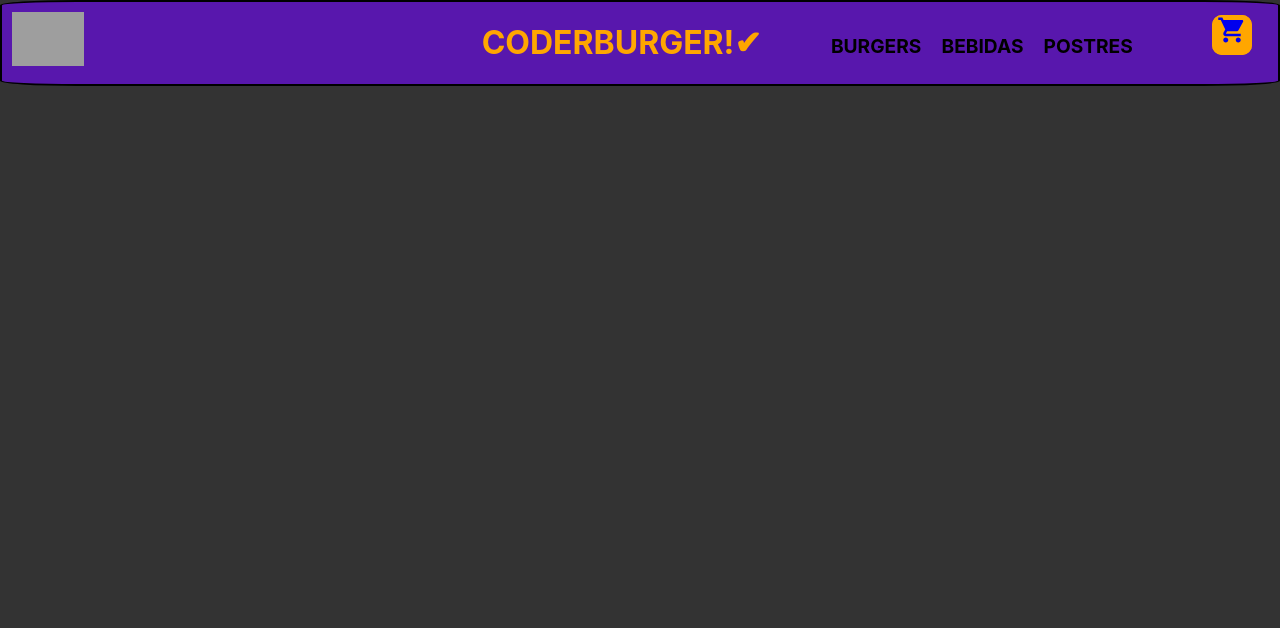
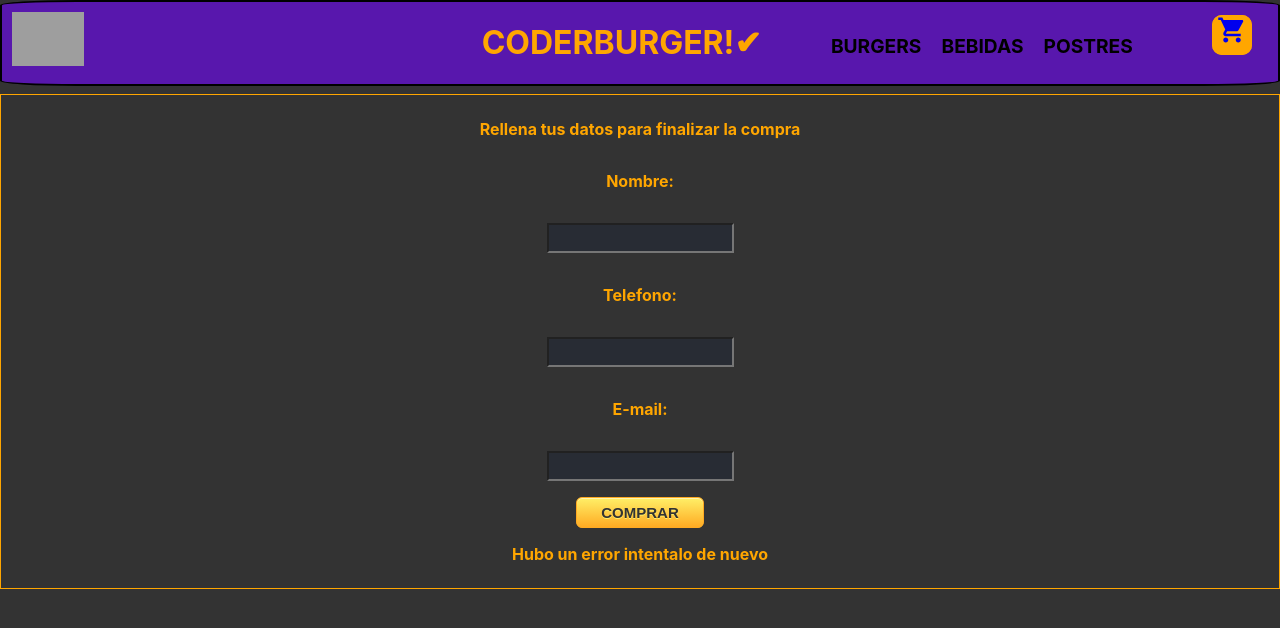
Before and after one commit to adrianacosta391/proyecto-react, a React (Create React App) app: page /checkout in a window 1280 px wide. Shown: the top 628 px of the page. Built offline with nearby package versions, Linux system fonts and the light colour scheme; grey boxes are pictures that could not be loaded.

Commit message:
item colection 2

```diff
--- a/package.json
+++ b/package.json
@@ -15,6 +15,7 @@
     "react-router-dom": "^6.3.0",
     "react-scripts": "5.0.1",
     "react-spinners": "^0.13.3",
+    "sweetalert2": "^11.4.24",
     "web-vitals": "^2.1.4"
   },
   "scripts": {
--- a/src/App.css
+++ b/src/App.css
@@ -354,3 +354,23 @@ top:1px;
 .link{
   text-decoration: none;
 }
+
+.cartShowCheckout{
+  display: flex;
+  align-items: center;
+  justify-content:space-around;
+  flex-direction: column;
+  margin-top: 1vh;
+  padding: 1vh 15vh;
+  border: 1px solid rgb(255, 166, 0);;
+}
+
+.inputChekout{
+  margin: 2vh;
+  background-color: #282c34;
+  color: rgb(255, 166, 0);
+  height: 3vh;
+  text-align: center;
+  font-weight: bold;
+
+}
--- a/src/App.js
+++ b/src/App.js
@@ -5,6 +5,7 @@ import ItemListContainer from './components/containers/ItemListContainer/ItemLis
 import Navbar from './components/header/NavBar'
 import Cart from './components/header/Cart';
 import CartContext from './components/context/CartContext';
+import Sales from "./components/sales/Sales";
 import {
   BrowserRouter,
   Routes,
@@ -21,6 +22,7 @@ const App = () => {
             <Route path="/category/:categoryName" element={<ItemListContainer greeting='Bienvenido a CB'/>} />
             <Route path="/item/:itemId" element={<ItemDetailContainer greeting='Detalles del producto'/>} />
             <Route path="/cart" element={<Cart key='cart'/>} />
+            <Route path="/checkout" element={<Sales key='sale'/>} />
           </Routes>
       </CartContext>
     </BrowserRouter>
--- a/src/components/header/Cart.jsx
+++ b/src/components/header/Cart.jsx
@@ -1,7 +1,8 @@
-import React, { useContext} from "react";
+import React, { useContext } from "react";
 import { cartContext } from "../context/CartContext";
 import DeleteIcon from '@mui/icons-material/Delete';
 import {Link} from "react-router-dom"
+
 
 
 
@@ -23,8 +24,8 @@ const Cart = () =>{
             : <div>
 
             {products.map(p =>
-                <>
-                <div className="cartShowContainer" >
+
+                <div key={p.id} className="cartShowContainer" >
                     <p className="cartShowText">Producto:</p>
                     <h2 className="cartShowTitle">{p.title}</h2>
                     <p className="cartShowText">Precio:</p>
@@ -33,15 +34,16 @@ const Cart = () =>{
                     <p className="cartShowQty">{p.qty}</p>
                     <button className="icon" onClick={() => removeProducts(p.id)} ><DeleteIcon  /></button>
                 </div>
-                </>
+
             )}
                     <div className="cartShowContainer">
                     <h3 className="cartShowText">TOTAL: <span className="cartShowQty" >${total}</span></h3>
-                    <button className='btn'>Finalizar Compra</button>
+                    <Link className="link" to="/checkout"><button className='btn'>Finalizar Compra</button></Link>
                     <button className='btn' onClick={clear}>Limpiar Carrito</button>
                     </div>
 
             </div> }
+
         </div>
     )
 
--- /dev/null
+++ b/src/components/sales/Sales.jsx
@@ -0,0 +1,57 @@
+import React, { useState, useContext} from 'react'
+import { cartContext } from "../context/CartContext";
+import { db } from "../../firebase/firebase";
+import { addDoc, collection, serverTimestamp } from "firebase/firestore"
+import Swal from 'sweetalert2'
+
+const Sales = () => {
+const { products } = useContext(cartContext);
+const total = products.reduce((acc, el) => acc + el.price * el.qty, 0)
+const [name, setName] = useState('');
+const [number, setNumber] = useState('');
+const [mail, setMail] = useState('');
+const [idSale, setIdSale] = useState('');
+
+
+
+    const checkout = () => {
+        const ventasCollection = collection(db, 'ventas');
+        addDoc(ventasCollection,{
+            nombre: name,
+            telefono: number,
+            email: mail,
+            items: products,
+            date: serverTimestamp(),
+            total: total,
+        })
+        .then((result) =>{
+                setIdSale(result.id)
+
+        })
+
+
+    }
+
+
+  return (
+      <div className="cartShowCheckout">
+        <p className="cartShowText">Rellena tus datos para finalizar la compra</p>
+        <p className="cartShowText">Nombre:</p>
+        <input className='inputChekout' onChange={e => setName(e.target.value)} type="text" />
+        <p className="cartShowText">Telefono:</p>
+        <input className='inputChekout'onChange={e => setNumber(e.target.value)} type="text" />
+        <p className="cartShowText">E-mail:</p>
+        <input className='inputChekout' onChange={e => setMail(e.target.value)} type="text" />
+        <button className='btn' onClick={checkout}>COMPRAR</button>
+        {idSale ? Swal.fire({
+            title: 'Tu compra se ha realizado con exito',
+            text: `El id de tu compra es: ${idSale}`,
+            icon: 'success',
+            confirmButtonText: 'ACEPTAR',
+            confirmButtonColor: '#3085d6'
+          }) : <p className="cartShowText">Hubo un error intentalo de nuevo</p>}
+    </div>
+  )
+}
+
+export default Sales
```
Also changed, not shown: 1 other file (tests, documents, lock files or other folders).
